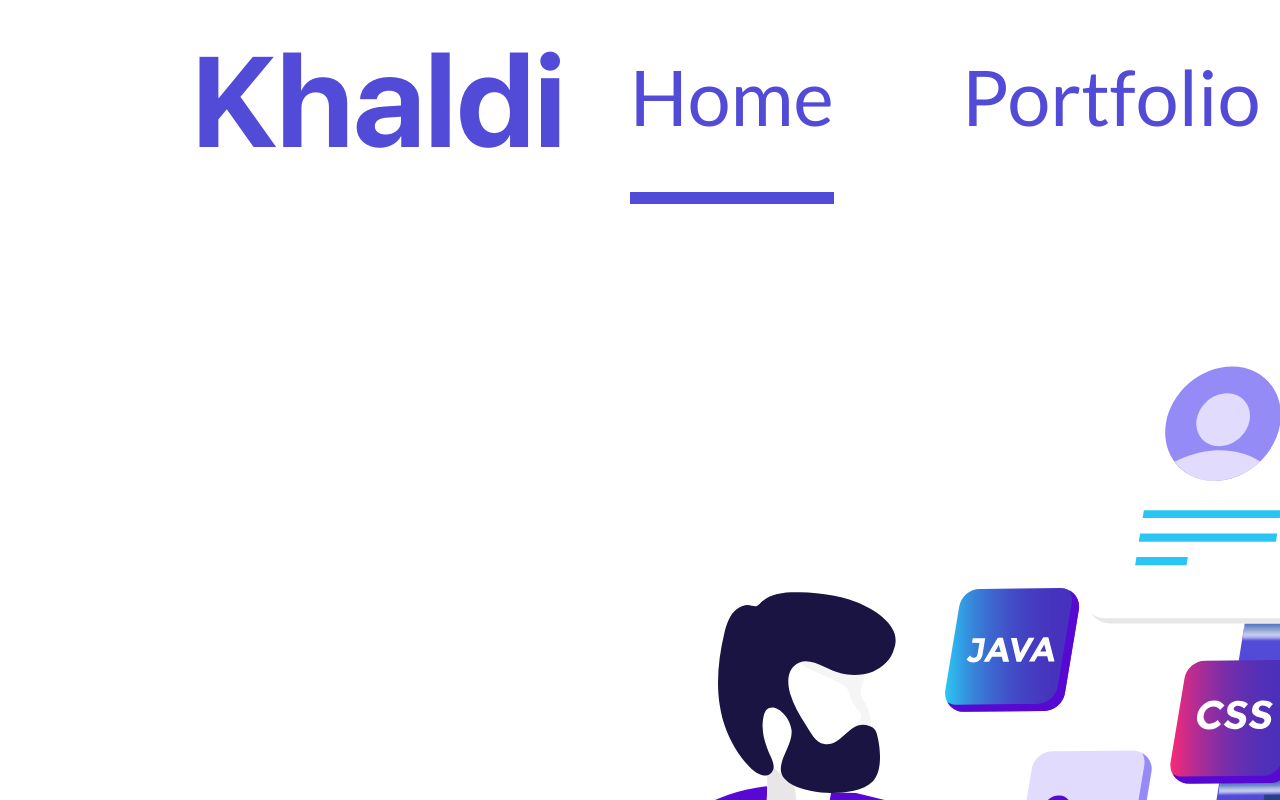
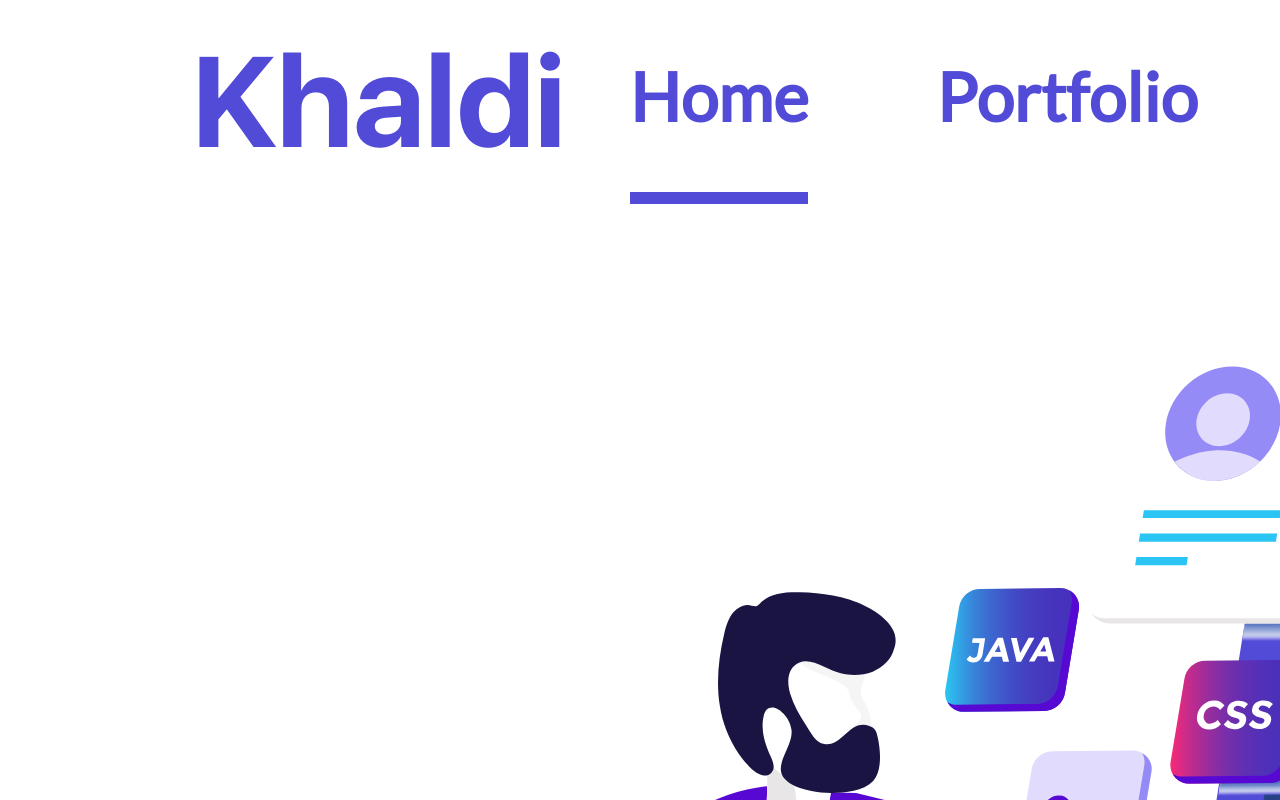
Before and after one commit to devkhaldi/portfolio, a React (Create React App) app: page / in a window 1280 px wide. Shown: the top 800 px of the page. Built offline with nearby package versions, Linux system fonts and the light colour scheme.

Commit message:
fix navbar style

```diff
--- a/src/components/Navbar.css
+++ b/src/components/Navbar.css
@@ -41,7 +41,8 @@ nav .nav-items .nav-item {
   display: block;
   color: var(--text-2) !important;
   text-decoration: none;
-  font-size: 1.2rem;
+  font-size: 1.05rem;
+  font-weight: 600;
   padding: 0.7rem 1rem;
   height: 100%;
   z-index: 10;
@@ -51,17 +52,16 @@ nav .nav-items .nav-item::after {
   display: block;
   width: 0;
   height: 0.188rem;
-  top: 0.6rem;
+  top: 0.7rem;
   transition: width 0.2s cubic-bezier(0.6, -0.28, 0.735, 1);
   position: relative;
 }
 .nav-on-scroll .nav-items .nav-item::after {
-  top: 0.6rem;
+  top: 0.7rem;
   height: 0.188rem;
 }
 nav .nav-items .active::after {
   content: "";
-  top: 0.6rem;
   height: 0.188rem;
   display: block;
   width: 100%;
@@ -74,18 +74,17 @@ nav .nav-items .nav-item:hover::after {
   display: block;
   background: var(--text-2);
   height: 0.188rem;
-  top: 0.6rem;
 }
 nav .nav-items .contact .btn,
 .side-nav-items .btn {
   color: var(--text-2);
   border: solid calc(1rem / 8) var(--text-2);
-  font-size: 1.2rem;
+  font-size: 1.05rem;
+  font-weight: 600;
   border-radius: 0.5rem;
   margin-top: 0.4rem;
   margin-left: 0.75rem;
   padding: 0.25rem 1rem;
-  font-weight: 300;
   transition: all 0.5s;
 }
 
```
